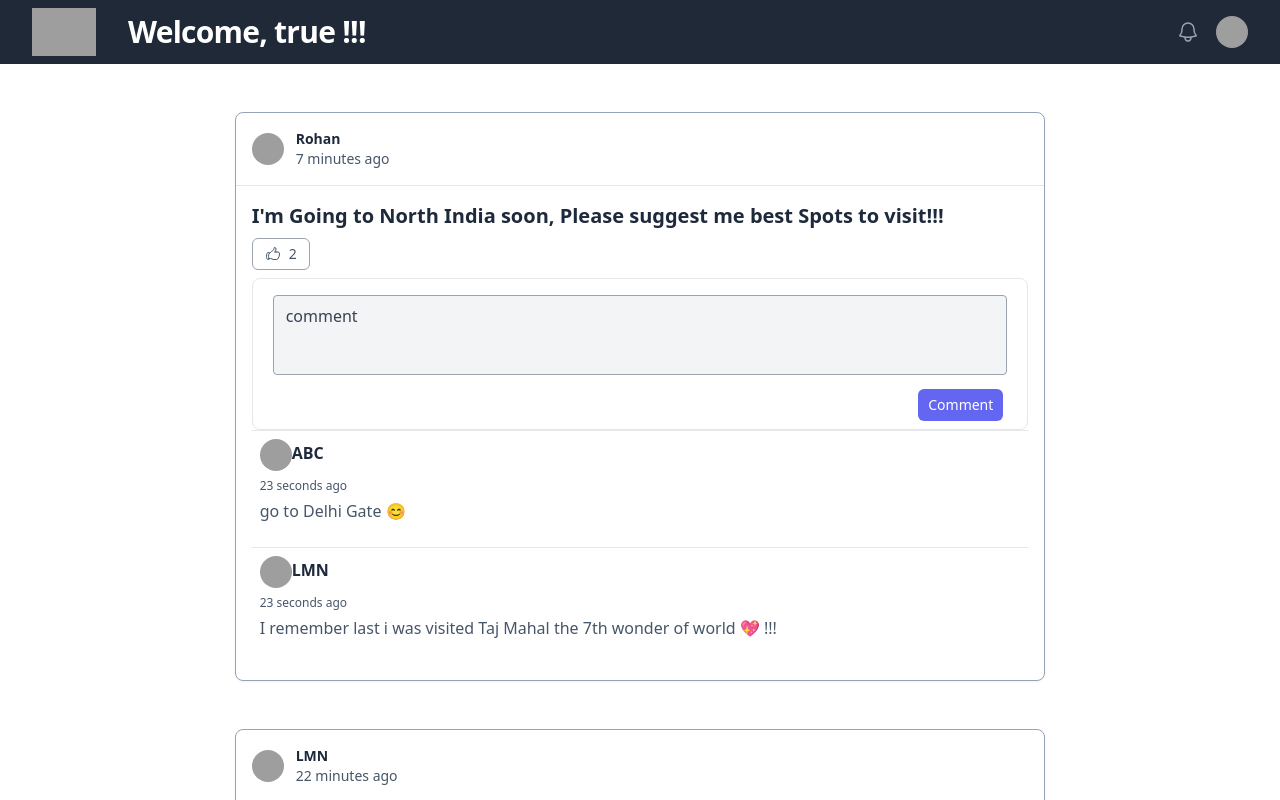
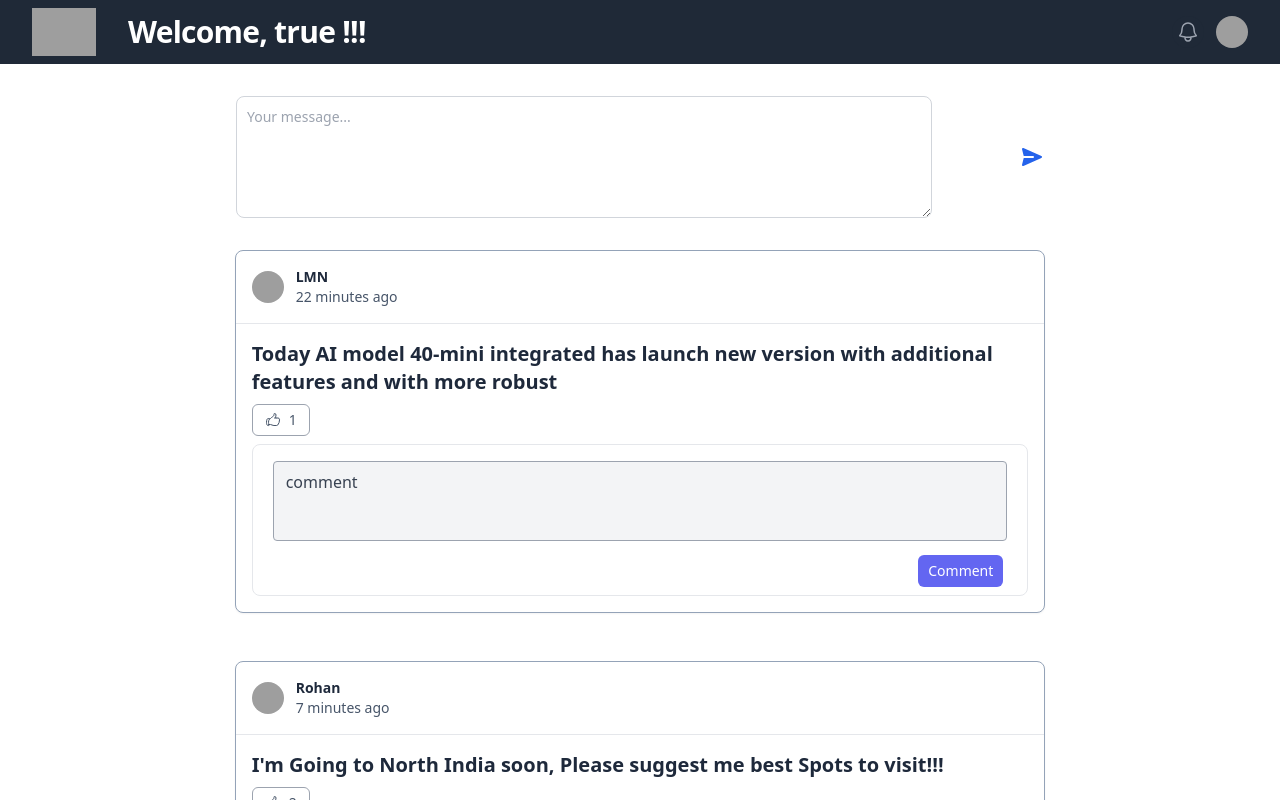
Before and after one commit to dadiRohan/ReactSocioApp, a React (Create React App) app: page /dashboard in a window 1280 px wide. Shown: the top 800 px of the page. Built offline with nearby package versions, Linux system fonts and the light colour scheme; data requests are answered from the project's data file; sample sign-in values are in the browser's storage; grey boxes are pictures that could not be loaded.

Commit message:
Create New Post and Display in Home Page

```diff
--- a/src/CreatePost.js
+++ b/src/CreatePost.js
@@ -1,15 +1,60 @@
+import React from "react";
+import { useState,useEffect } from "react";
+
 
 const CreatePost = () => {
+
+    const [newPost,setNewPost] = useState('');
+
+
+    const onSubmit = (e) => {
+        e.preventDefault();
+
+        const dataInput = {
+            imgPath : 'https://images.unsplash.com/photo-1472099645785-5658abf4ff4e?ixlib=rb-1.2.1&ixid=eyJhcHBfaWQiOjEyMDd9&auto=format&fit=facearea&facepad=2&w=256&h=256&q=80',
+            post:newPost,
+            likes:0,
+            created_at: '',
+            created_date: "28-Nov-24, 06:31AM",
+            created_by: "Rohan",
+            comments:0
+        };
+
+        console.log(dataInput);
+
+        try {
+            fetch("http://localhost:3000/posts",{
+              headers:{"cors":"no-cors", "Content-Type":"application/json"},
+              method: 'POST',
+              body: JSON.stringify(dataInput),
+            }).then(res=>{
+              console.log("res status " + res.status);
+            //   alert('New Post Released !');
+            });
+        } catch (error) {
+            console.log("error "+error);
+        }
+
+        setNewPost('');
+
+    };
+
+
     return (
         <>
-            <form class="max-w-sm mx-auto">
-                <div className="px-3 mb-2 mt-2">
-                    <label for="message" class="block mb-2 text-sm font-medium text-gray-900 dark:text-white">Create Post</label>
-                    <textarea id="message" rows="6" class="block p-2.5 w-full text-sm text-gray-900 bg-gray-50 rounded-lg border border-gray-300 focus:ring-blue-500 focus:border-blue-500 dark:bg-gray-700 dark:border-gray-600 dark:placeholder-gray-400 dark:text-white dark:focus:ring-blue-500 dark:focus:border-blue-500" placeholder="Create a new Post..."></textarea>
-                </div>
+            <form onSubmit={onSubmit}>
+                <label for="chat" class="sr-only">Your message</label>
+                <div class="flex items-center px-40 py-2 rounded-lg bg-gray-150 dark:bg-gray-900">
+                    <textarea value={newPost} onChange={(e) => { setNewPost(e.target.value)} }
+                    id="chat" rows="5" class="block mx-11 p-2.5 w-full text-sm text-gray-900 bg-white rounded-lg border border-gray-300 focus:ring-blue-500 focus:border-blue-500 dark:bg-gray-800 dark:border-gray-600 dark:placeholder-gray-400 dark:text-white dark:focus:ring-blue-500 dark:focus:border-blue-500" placeholder="Your message..." required>
+                    </textarea>
 
-                <div className="flex justify-end px-4">
-                    <input type="submit" className="px-2.5 py-1.5 rounded-md text-white text-sm bg-indigo-500" value="Post" />
+                    <button type="submit" class="inline-flex justify-center text-blue-600 rounded-full cursor-pointer hover:bg-blue-100 dark:text-blue-500 dark:hover:bg-gray-600">
+                        <svg class="w-28 h-5 rotate-90 rtl:-rotate-90" aria-hidden="true" xmlns="http://www.w3.org/2000/svg" fill="currentColor" viewBox="0 0 18 20">
+                            <path d="m17.914 18.594-8-18a1 1 0 0 0-1.828 0l-8 18a1 1 0 0 0 1.157 1.376L8 18.281V9a1 1 0 0 1 2 0v9.281l6.758 1.689a1 1 0 0 0 1.156-1.376Z"/>
+                        </svg>
+                        <span class="sr-only">Send message</span>
+                    </button>
                 </div>
             </form>
         </>
--- a/src/Listpost.js
+++ b/src/Listpost.js
@@ -1,12 +1,80 @@
-// import { useState } from "react";
+import { useState, useEffect } from "react";
 import { allPost } from "./utils/mockdata";
 import Comment from "./Comment";
+import CreatePost from "./CreatePost";
 
 const Listpost = () => {
 
+    const [userPost,setUserPost] = useState([]);
+    const fetchUsers = async () => {
+        const postList = await fetch("http://localhost:3000/posts",{
+            headers:{"cors":"no-cors"}
+        });
+        const postJson = await postList.json();
+        setUserPost(postJson.reverse());
+    }
+
+    useEffect(()=>{
+        fetchUsers();
+    },[userPost])
+
     return (
         <div>
+            <CreatePost />
+
             {
+                userPost?.map((data,index)=>(
+                    <div className="flex justify-center items-center">
+
+                        <div className="relative flex flex-col my-6 bg-white shadow-sm border border-slate-400 rounded-lg w-4/6">
+
+                            <div className="flex items-center justify-between p-4">
+                                <div className="flex items-center">
+                                    <img
+                                    alt="Tania Andrew"
+                                    src={data?.imgPath}
+                                    className="relative inline-block h-8 w-8 rounded-full"
+                                    />
+                                    <div className="flex flex-col ml-3 text-sm">
+                                    <span className="text-slate-800 font-semibold">{data?.created_by}</span>
+                                    <span className="text-slate-600">{data?.created_at}</span>
+                                    </div>
+                                </div>
+                            </div>
+
+                            <hr/>
+
+                            <div className="p-4">
+                                <h2 className="mb-2 text-slate-800 text-xl font-semibold">
+                                {data?.post}
+                                </h2>
+
+                                <p className="text-slate-600 leading-normal font-light">
+
+                                    <button className="py-1.5 px-3 hover:text-green-600 hover:scale-105 hover:shadow text-center border border-gray-300 rounded-md border-gray-400 h-8 text-sm flex items-center gap-1 lg:gap-2">
+                                        <svg className="w-4 h-4" xmlns="http://www.w3.org/2000/svg" fill="none" viewBox="0 0 24 24" strokeWidth="1.5" stroke="currentColor">
+                                            <path strokeLinecap="round" strokeLinejoin="round" d="M6.633 10.5c.806 0 1.533-.446 2.031-1.08a9.041 9.041 0 012.861-2.4c.723-.384 1.35-.956 1.653-1.715a4.498 4.498 0 00.322-1.672V3a.75.75 0 01.75-.75A2.25 2.25 0 0116.5 4.5c0 1.152-.26 2.243-.723 3.218-.266.558.107 1.282.725 1.282h3.126c1.026 0 1.945.694 2.054 1.715.045.422.068.85.068 1.285a11.95 11.95 0 01-2.649 7.521c-.388.482-.987.729-1.605.729H13.48c-.483 0-.964-.078-1.423-.23l-3.114-1.04a4.501 4.501 0 00-1.423-.23H5.904M14.25 9h2.25M5.904 18.75c.083.205.173.405.27.602.197.4-.078.898-.523.898h-.908c-.889 0-1.713-.518-1.972-1.368a12 12 0 01-.521-3.507c0-1.553.295-3.036.831-4.398C3.387 10.203 4.167 9.75 5 9.75h1.053c.472 0 .745.556.5.96a8.958 8.958 0 00-1.302 4.665c0 1.194.232 2.333.654 3.375z"></path>
+                                        </svg>
+                                        <span>{data?.likes}</span>
+                                    </button>
+
+                                    <form className="max-w-2sm bg-white rounded-lg border p-2 mx-auto mt-2">
+                                        <div className="px-3 mb-2 mt-2">
+                                            <textarea placeholder="comment" className="w-full bg-gray-100 rounded border border-gray-400 leading-normal resize-none h-20 py-2 px-3 font-medium placeholder-gray-700 focus:outline-none focus:bg-white"></textarea>
+                                        </div>
+                                        <div className="flex justify-end px-4">
+                                            <input type="submit" className="px-2.5 py-1.5 rounded-md text-white text-sm bg-indigo-500" value="Comment" />
+                                        </div>
+                                    </form>
+
+                                </p>
+                            </div>
+                        </div>
+                    </div>
+                ))
+            }
+
+            {/* {
                 allPost[0]?.data?.map((data,index) => (
                     <div className="flex justify-center items-center">
                         <div className="relative flex flex-col my-6 bg-white shadow-sm border border-slate-400 rounded-lg w-4/6">
@@ -64,7 +132,7 @@ const Listpost = () => {
                     </div>
 
                 ))
-            }
+            } */}
         </div>
     );
 };
```
